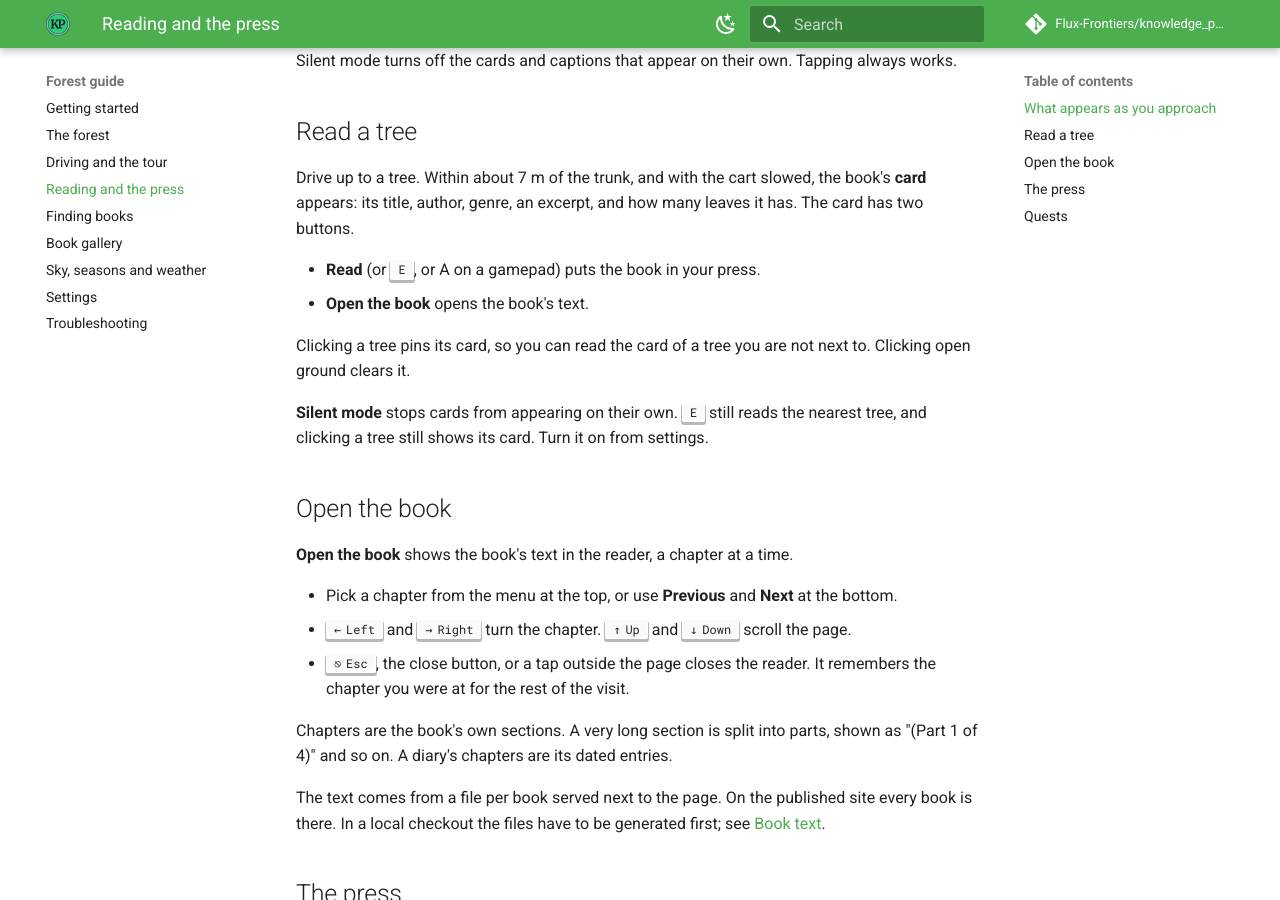
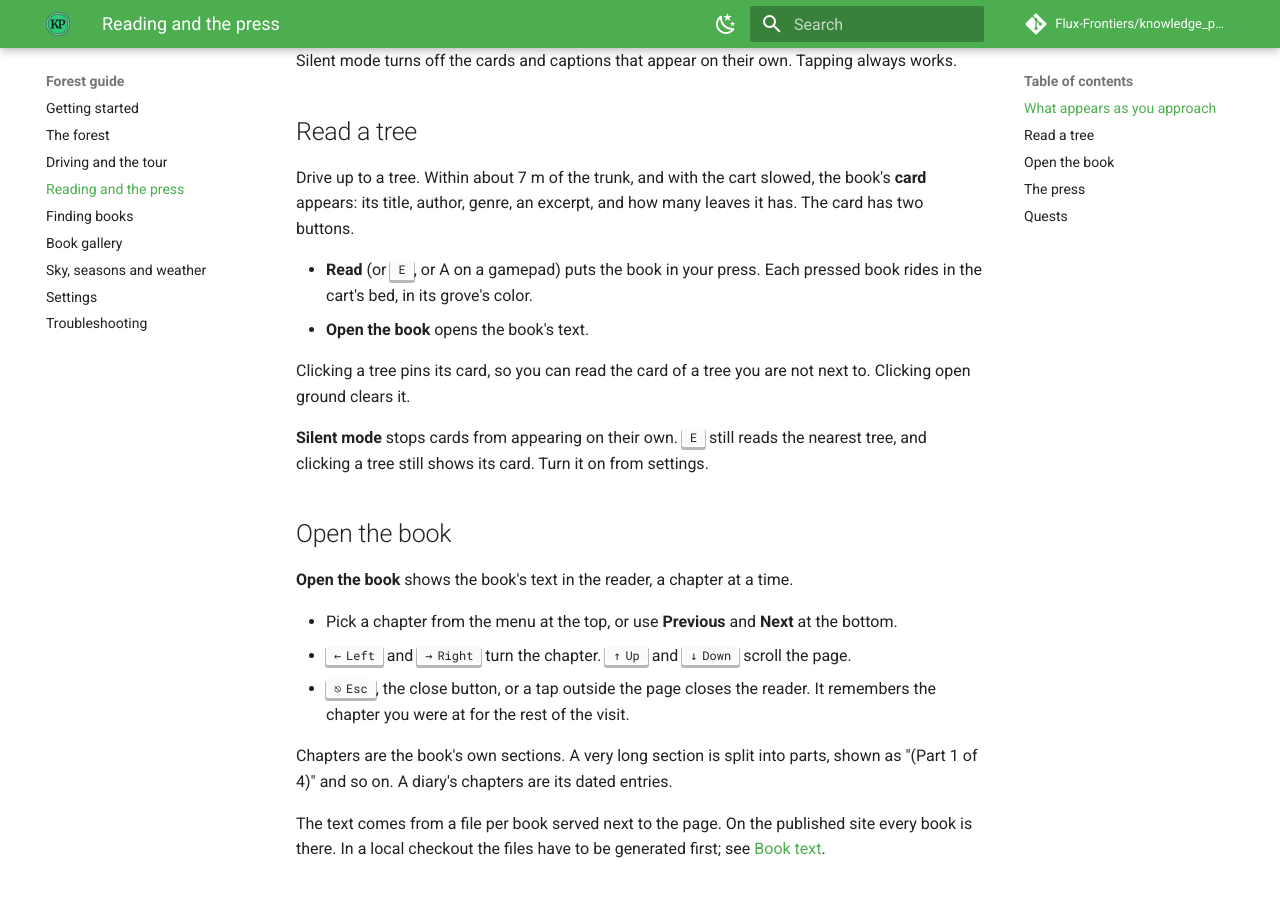
Before and after one commit to Flux-Frontiers/knowledge_press, an MkDocs documentation site: the page built from docs/forest/reading.md, in a window 1280 px wide and 900 px high, scrolled down 552 px. Built offline with MkDocs 1.6.1 and Material for MkDocs 9.7.7, drawn with Linux system fonts in a browser that asks for light colours; comment, search, counter and statistics services are not loaded.

Commit message:
docs: the cart carries the press
Co-Authored-By: Claude Opus 5.5 <noreply@anthropic.com>

```diff
--- a/docs/forest/reading.md
+++ b/docs/forest/reading.md
@@ -18,7 +18,8 @@ Drive up to a tree. Within about 7 m of the trunk, and with the cart slowed,
 the book's **card** appears: its title, author, genre, an excerpt, and how
 many leaves it has. The card has two buttons.
 
-- **Read** (or ++e++, or A on a gamepad) puts the book in your press.
+- **Read** (or ++e++, or A on a gamepad) puts the book in your press. Each
+  pressed book rides in the cart's bed, in its grove's color.
 - **Open the book** opens the book's text.
 
 Clicking a tree pins its card, so you can read the card of a tree you are not
```
Also changed, not shown: CHANGELOG.md (+9 -0 lines), web/FEATURES.md (+1 -0 lines).
